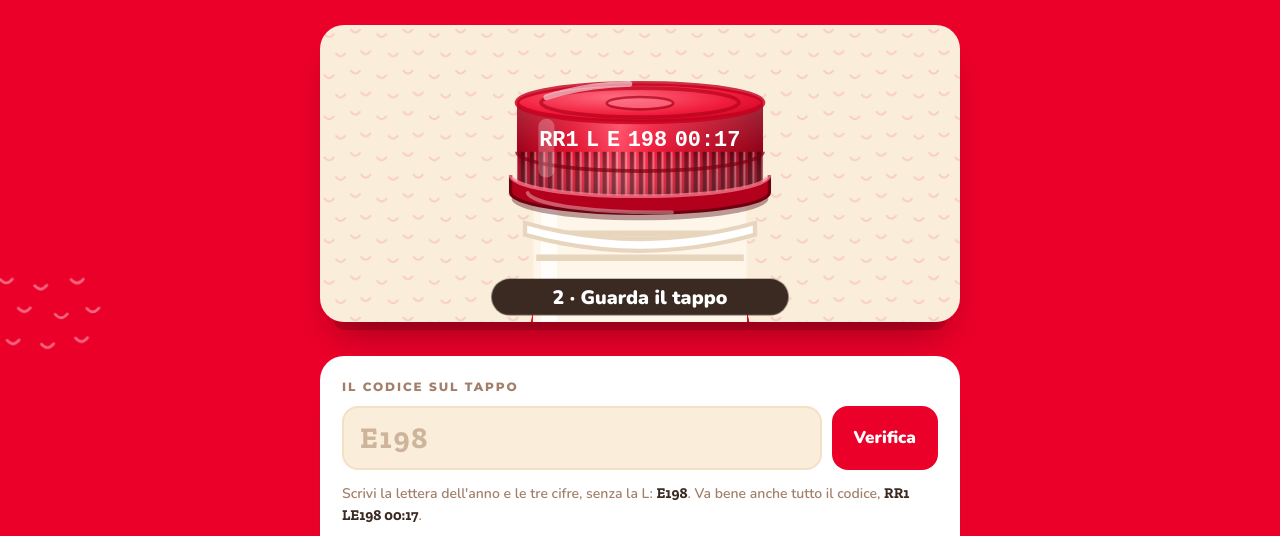
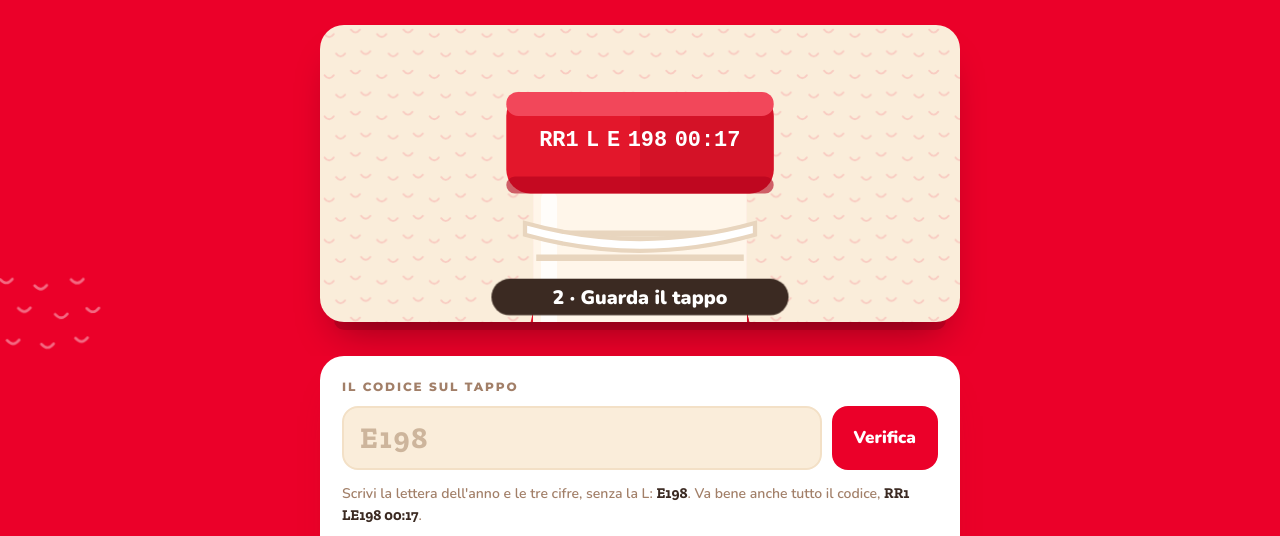
Before and after one commit to mariomele/fiammante, a plain HTML site: page index.html in a window 1280 px wide. Shown: the part 249-785 px from the top of the page. Drawn offline with nearby package versions, Linux system fonts and the light colour scheme; a web font is replaced by a local one.

Commit message:
Hero: tappo piatto come nel video, senza zigrinatura
Co-Authored-By: Claude Sonnet 5.5 <noreply@anthropic.com>
Claude-Session: https://claude.ai/code/session_018dzUThWTy7CbznhfZvhz3k

```diff
--- a/index.html
+++ b/index.html
@@ -397,23 +397,11 @@
           <rect x="122" y="162" width="76" height="82" rx="9" fill="#FAEDDA"/>
           <circle cx="160" cy="192" r="15" fill="#E3172B"/><path d="M160 178l-6-5 6 2 6-2z" fill="#2F9A5C"/><path d="M152 188q3-5 8-6" stroke="#fff" stroke-width="2.4" stroke-linecap="round" fill="none" opacity=".5"/>
           <text x="160" y="228" text-anchor="middle" font-family="Montserrat" font-weight="800" font-size="8" letter-spacing="1.6" fill="#EB0029">PASSATA</text>
-          <!-- tappo twist-off metallico -->
-          <ellipse cx="160" cy="62" rx="24" ry="4" fill="#4D000C" opacity=".38"/>
-          <path d="M137 44V60A23 3.6 0 0 0 183 60V44z" fill="url(#capSide)"/>
-          <rect x="137" y="53.2" width="46" height="12" fill="url(#rib)" clip-path="url(#sideClip)"/>
-          <rect x="137" y="44" width="46" height="21" fill="url(#capV)" clip-path="url(#sideClip)"/>
-          <path d="M137 53.2A23 3.6 0 0 0 183 53.2" fill="none" stroke="#7A0012" stroke-width=".7" opacity=".7"/>
-          <path d="M135.8 57.6V60.8A24.2 3.9 0 0 0 184.2 60.8V57.6A24.2 3.9 0 0 1 135.8 57.6z" fill="#B3001C"/>
-          <path d="M135.8 57.6V60.8A24.2 3.9 0 0 0 184.2 60.8V57.6" fill="none" stroke="#6E0010" stroke-width=".6"/>
-          <path d="M135.8 57.6A24.2 3.9 0 0 0 184.2 57.6" fill="none" stroke="#FF8497" stroke-width=".7" opacity=".7"/>
-          <path d="M139 60.9A24 3.9 0 0 0 166 64.5" fill="none" stroke="#fff" stroke-width=".7" opacity=".35" stroke-linecap="round"/>
-          <ellipse cx="160" cy="44" rx="23" ry="3.6" fill="url(#capTop)"/>
-          <ellipse cx="160" cy="44" rx="23" ry="3.6" fill="none" stroke="#C4001F" stroke-width=".9" opacity=".8"/>
-          <ellipse cx="160" cy="44" rx="18.5" ry="2.7" fill="none" stroke="#B3001C" stroke-width=".7" opacity=".65"/>
-          <ellipse cx="160" cy="44" rx="6.2" ry="1.15" fill="#FF8497" opacity=".5"/>
-          <ellipse cx="160" cy="44.1" rx="6.2" ry="1.15" fill="none" stroke="#A80019" stroke-width=".5" opacity=".7"/>
-          <path d="M142.5 43q7-2.3 15.5-2.5" stroke="#fff" stroke-width="1.1" stroke-linecap="round" fill="none" opacity=".55"/>
-          <rect x="141" y="47" width="3" height="11" rx="1.5" fill="#fff" opacity=".24"/>
+          <!-- tappo piatto stile video -->
+          <rect x="135" y="42" width="50" height="19" rx="4.5" fill="#E3172B"/>
+          <path d="M160 42h20.500a4.500 4.500 0 0 1 4.500 4.500v10a4.500 4.500 0 0 1-4.500 4.500H160z" fill="#C81025" opacity=".55"/>
+          <rect x="135" y="42" width="50" height="4.500" rx="2.200" fill="#F2475A"/>
+          <rect x="135" y="57.800" width="50" height="3.200" rx="1.600" fill="#B3001C" opacity=".6"/>
           <!-- codice stampato -->
           <rect id="hE" class="hl hlE" rx="1.2" fill="#F2B134"/>
           <rect id="h198" class="hl hlG" rx="1.2" fill="#fff"/>
```
